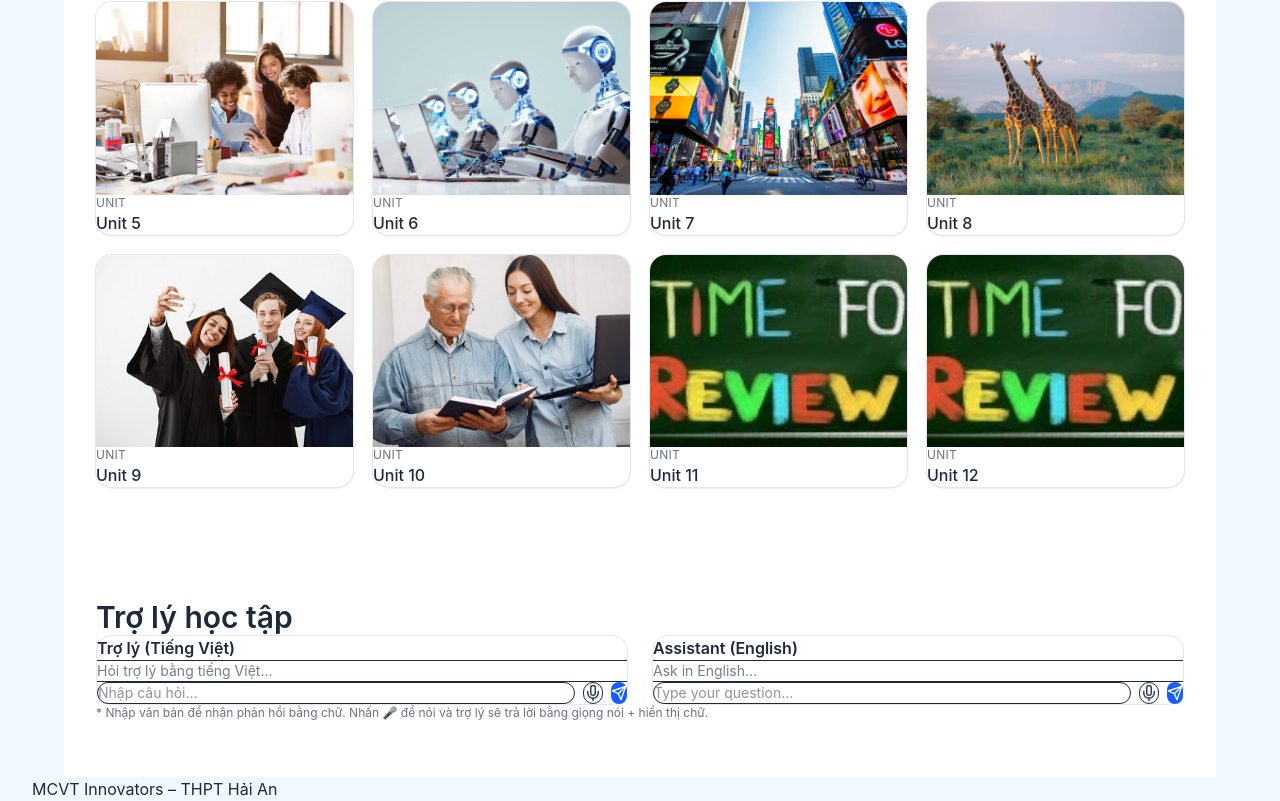
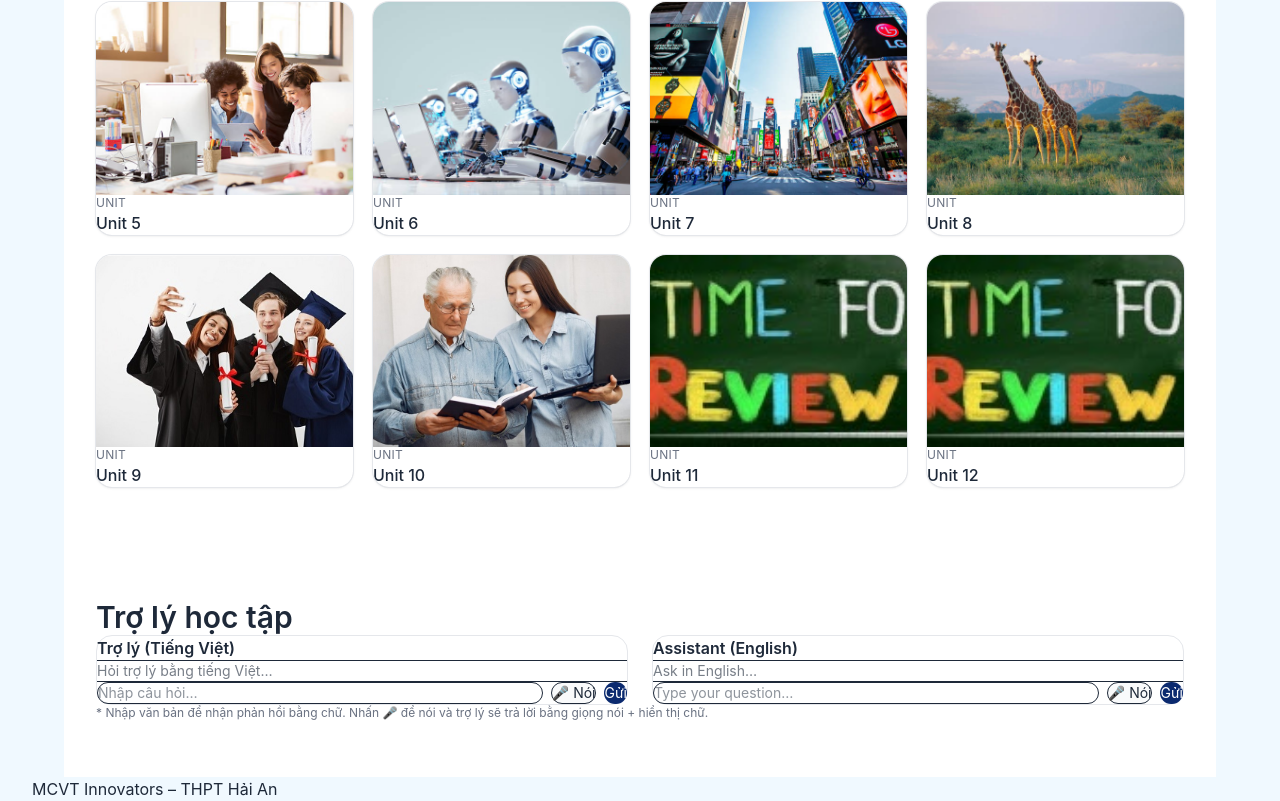
Before and after one commit to Thinit362/my-english-ai, a Next.js app: page /english-12 in a window 1280 px wide. Shown: the part 599-1400 px from the top of the page. Built offline with nearby package versions, Linux system fonts and the light colour scheme.

Commit message:
Update FlashBox.tsx

```diff
--- a/components/FlashBox.tsx
+++ b/components/FlashBox.tsx
@@ -1,9 +1,30 @@
 'use client';
 
-import { useRef, useState } from 'react';
-import { Mic, Send, Volume2, Square } from 'lucide-react';
+import { useRef, useState, useEffect } from 'react';
 
 type Lang = 'vi' | 'en';
+
+type FlashBoxProps = {
+  grade: 10 | 11 | 12;
+  lang: Lang;
+  title: string;
+  endpoint?: string; // ví dụ: '/api/chat'
+  model?: string;    // ví dụ: 'gemini-2.5-flash'
+  aiStyle?: {
+    concise?: boolean;          // ép ngắn gọn
+    maxWords?: number;          // giới hạn số từ
+    pronunciationTips?: boolean;// thêm mẹo phát âm (IPA + trọng âm)
+  };
+  tts?: {
+    enabled?: boolean;                    // bật TTS
+    allowStop?: boolean;                  // hiển thị nút Dừng
+    preferEnglishVoiceForExamples?: boolean; // panel VI: đoạn EN đọc bằng en-US
+    viVoiceHint?: string;                 // gợi ý giọng Việt (vd: 'vi-VN')
+    enVoiceHint?: string;                 // gợi ý giọng Anh (vd: 'en-US')
+    rate?: number;                        // tốc độ đọc
+    pitch?: number;                       // cao độ
+  };
+};
 
 export default function FlashBox({
   grade,
@@ -11,81 +32,159 @@ export default function FlashBox({
   title,
   endpoint = '/api/chat',
   model = 'gemini-2.5-flash',
-}: {
-  grade: 10 | 11 | 12;
-  lang: Lang;
-  title: string;
-  endpoint?: string;
-  model?: string;
-}) {
+  aiStyle,
+  tts,
+}: FlashBoxProps) {
   const [input, setInput] = useState('');
   const [response, setResponse] = useState('');
   const [busy, setBusy] = useState(false);
   const [listening, setListening] = useState(false);
+
   const recognitionRef = useRef<any>(null);
   const ttsUtterRef = useRef<SpeechSynthesisUtterance | null>(null);
 
   const langName = lang === 'vi' ? 'tiếng Việt' : 'English';
-  const ttsLang = lang === 'vi' ? 'vi-VN' : 'en-US';
 
-  // ------------------ GỌI API GEMINI ------------------
+  // ------------------ Helpers ------------------
+
+  // Tạo prompt: với panel VI thì ép ngắn gọn + mẹo phát âm
+  function buildPrompt(userText: string) {
+    if (lang !== 'vi' || !aiStyle?.concise) return userText;
+
+    const max = aiStyle.maxWords ?? 80;
+    const wantPron = !!aiStyle.pronunciationTips;
+
+    const viGuardRail = [
+      `Hãy trả lời bằng TIẾNG VIỆT, rất ngắn gọn (<= ${max} từ), ưu tiên gạch đầu dòng.`,
+      `Tập trung vào học Tiếng Anh THPT hiệu quả (từ vựng/ngữ pháp/nghe-nói/đọc-viết).`,
+      wantPron ? `Thêm 1–2 mẹo phát âm: ghi IPA /.../ và đánh dấu trọng âm (ví dụ: pho'to /ˈfəʊ.təʊ/).` : ``,
+      `Không lan man.`,
+    ].filter(Boolean).join('\n');
+
+    return `${viGuardRail}\n\nCâu hỏi của người dùng: ${userText}`;
+  }
+
   async function callGemini(prompt: string) {
     const res = await fetch(endpoint, {
       method: 'POST',
       headers: { 'Content-Type': 'application/json' },
+      // Route /api/chat của bạn nhận { prompt, model }
       body: JSON.stringify({ prompt, model }),
     });
     if (!res.ok) throw new Error(`API ${res.status}`);
     const data = await res.json();
-    return data.output || data.text || data.result || data.answer || '';
+    // /api/chat trả { output }, fallback cho các route khác nếu bạn dùng chung
+    return data.output || data.answer || data.text || data.result || '';
   }
 
-  // ------------------ GỬI VĂN BẢN ------------------
+  // ------------------ Submit text ------------------
+
   async function handleSubmit(e?: React.FormEvent) {
     e?.preventDefault();
     const q = input.trim();
     if (!q || busy) return;
+
     setBusy(true);
     setResponse('');
     try {
       const sys =
         lang === 'vi'
-          ? `Bạn là trợ lý học tập cho chương trình Tiếng Anh lớp ${grade}.
-             Trả lời NGẮN GỌN (dưới 80 từ) bằng tiếng Việt, có ví dụ nhỏ nếu cần,
-             và thêm 1-2 mẹo phát âm (IPA + trọng âm) cho từ/cụm quan trọng.`
-          : `You are a helpful tutor for English Grade ${grade}.
-             Answer concisely in English with small examples if helpful.`;
+          ? `Bạn là trợ lý học tập cho chương trình Tiếng Anh lớp ${grade}.`
+          : `You are a helpful tutor for English Grade ${grade}.`;
 
-      const text = await callGemini(`${sys}\n\nUser: ${q}`);
+      const prompt = buildPrompt(`${sys}\n\n${q}`);
+      const text = await callGemini(prompt);
       setResponse(text || (lang === 'vi' ? 'Chưa có phản hồi.' : 'No response.'));
     } catch (err: any) {
-      setResponse((lang === 'vi' ? 'Lỗi: ' : 'Error: ') + err.message);
+      setResponse((lang === 'vi' ? 'Lỗi: ' : 'Error: ') + (err?.message || 'Unknown'));
     } finally {
       setBusy(false);
     }
   }
 
+  // ------------------ Voice input (ASR) ------------------
+
+  async function handleVoice() {
+    const SR: any = (window as any).SpeechRecognition || (window as any).webkitSpeechRecognition;
+    if (!SR) {
+      alert(lang === 'vi' ? 'Trình duyệt không hỗ trợ micro.' : 'Micro is not supported.');
+      return;
+    }
+    if (!recognitionRef.current) {
+      const r = new SR();
+      r.lang = lang === 'vi' ? (tts?.viVoiceHint || 'vi-VN') : (tts?.enVoiceHint || 'en-US');
+      r.interimResults = false;
+      r.maxAlternatives = 1;
+
+      r.onresult = async (e: any) => {
+        const transcript = e.results[0][0].transcript || '';
+        setInput(transcript);
+        setListening(false);
+        try {
+          setBusy(true);
+          const sys =
+            lang === 'vi'
+              ? `Bạn là trợ lý học tập cho chương trình Tiếng Anh lớp ${grade}.`
+              : `You are a helpful tutor for English Grade ${grade}.`;
+          const built = buildPrompt(`${sys}\n\n${transcript}`);
+          const text = await callGemini(built);
+          setResponse(text);
+          speak(text); // auto speak khi nhận kết quả từ giọng nói
+        } catch (err: any) {
+          setResponse((lang === 'vi' ? 'Lỗi: ' : 'Error: ') + (err?.message || 'Unknown'));
+        } finally {
+          setBusy(false);
+        }
+      };
+
+      r.onerror = () => setListening(false);
+      r.onend = () => setListening(false);
+      recognitionRef.current = r;
+    }
+
+    if (listening) {
+      recognitionRef.current.stop();
+      setListening(false);
+    } else {
+      recognitionRef.current.start();
+      setListening(true);
+    }
+  }
+
   // ------------------ TTS ------------------
-  function speak(t: string) {
+
+  function speak(text: string) {
+    if (!tts?.enabled || !text) return;
     const synth = window.speechSynthesis;
-    if (!synth || !t) return;
+    if (!synth) return;
 
-    // dừng phát cũ
+    // dừng bất kỳ phát nào đang chạy
     synth.cancel();
-    const utter = new SpeechSynthesisUtterance(t);
 
-    // tự phát hiện text tiếng Anh trong phần tiếng Việt để chọn giọng chuẩn
-    const isEnglishText = /[A-Za-z]/.test(t);
-    utter.lang = isEnglishText ? 'en-US' : ttsLang;
-    utter.rate = 1.0;
-    utter.pitch = 1.0;
+    const u = new SpeechSynthesisUtterance(text);
 
-    // lưu để dừng sau này
-    ttsUtterRef.current = utter;
-    synth.speak(utter);
+    // Chọn voice: với panel VI nếu text có tiếng Anh, ưu tiên en-US
+    const hasLatin = /[A-Za-z]/.test(text);
+    const wantsEN = (lang === 'vi' && tts?.preferEnglishVoiceForExamples && hasLatin) || lang === 'en';
+
+    const voices = synth.getVoices();
+    const hint = wantsEN ? (tts?.enVoiceHint || 'en-US') : (tts?.viVoiceHint || 'vi-VN');
+    const pick =
+      (hint && voices.find((v) => v.lang?.toLowerCase().startsWith(hint.toLowerCase()))) ||
+      voices.find((v) => wantsEN ? v.lang?.startsWith('en') : v.lang?.startsWith('vi')) ||
+      voices[0];
+
+    if (pick) u.voice = pick;
+    u.lang = pick?.lang || (wantsEN ? 'en-US' : 'vi-VN');
+    u.rate = tts?.rate ?? 1.0;
+    u.pitch = tts?.pitch ?? 1.0;
+
+    ttsUtterRef.current = u;
+    synth.speak(u);
   }
 
   function stopSpeak() {
+    if (!tts?.enabled) return;
     const synth = window.speechSynthesis;
     if (!synth) return;
     synth.cancel();
@@ -96,89 +195,61 @@ export default function FlashBox({
     if (response) speak(response);
   }
 
-  // ------------------ GIỌNG NÓI ------------------
-  async function handleVoice() {
-    const SR: any = (window as any).SpeechRecognition || (window as any).webkitSpeechRecognition;
-    if (!SR) {
-      alert(lang === 'vi' ? 'Trình duyệt không hỗ trợ micro.' : 'Micro is not supported.');
-      return;
-    }
-    if (!recognitionRef.current) {
-      const r = new SR();
-      r.lang = ttsLang;
-      r.interimResults = false;
-      r.maxAlternatives = 1;
-      r.onresult = async (e: any) => {
-        const transcript = e.results[0][0].transcript || '';
-        setInput(transcript);
-        setListening(false);
-        try {
-          setBusy(true);
-          const sys =
-            lang === 'vi'
-              ? `Bạn là trợ lý học tập cho chương trình Tiếng Anh lớp ${grade}.
-                 Trả lời NGẮN GỌN (dưới 80 từ) bằng tiếng Việt,
-                 và thêm mẹo phát âm (IPA + trọng âm) cho từ chính.`
-              : `You are a helpful tutor for English Grade ${grade}.
-                 Answer concisely in English with small examples.`;
-          const text = await callGemini(`${sys}\n\nUser (voice): ${transcript}`);
-          setResponse(text);
-          speak(text);
-        } catch (err: any) {
-          setResponse((lang === 'vi' ? 'Lỗi: ' : 'Error: ') + err.message);
-        } finally {
-          setBusy(false);
-        }
-      };
-      r.onerror = () => setListening(false);
-      r.onend = () => setListening(false);
-      recognitionRef.current = r;
-    }
-    if (listening) {
-      recognitionRef.current.stop();
-      setListening(false);
-    } else {
-      recognitionRef.current.start();
-      setListening(true);
-    }
-  }
+  // Một số trình duyệt cần load voices trước
+  useEffect(() => {
+    if (!tts?.enabled) return;
+    const synth = window.speechSynthesis;
+    if (!synth) return;
+    // trigger load voices
+    const timer = setTimeout(() => {
+      synth.getVoices();
+    }, 200);
+    return () => clearTimeout(timer);
+  }, [tts?.enabled]);
 
-  // ------------------ GIAO DIỆN ------------------
+  // ------------------ UI ------------------
+
   return (
     <div className="flex flex-col h-full rounded-2xl border border-gray-200 bg-white">
       {/* Header */}
       <div className="px-4 py-3 border-b flex items-center justify-between">
         <h3 className="font-semibold">{title}</h3>
         <div className="flex gap-2">
-          {response && (
+          {response && tts?.enabled && (
             <>
               <button
                 onClick={replay}
-                className="text-xs px-3 py-1.5 rounded-md border hover:bg-gray-50 flex items-center gap-1"
+                className="text-xs px-3 py-1.5 rounded-md border bg-white hover:bg-gray-50"
                 title={lang === 'vi' ? 'Nghe lại' : 'Replay'}
               >
-                <Volume2 size={16} /> {lang === 'vi' ? 'Nghe lại' : 'Replay'}
+                🔁 {lang === 'vi' ? 'Nghe lại' : 'Replay'}
               </button>
-              <button
-                onClick={stopSpeak}
-                className="text-xs px-3 py-1.5 rounded-md border hover:bg-gray-50 flex items-center gap-1"
-                title={lang === 'vi' ? 'Dừng nói' : 'Stop speaking'}
-              >
-                <Square size={14} /> {lang === 'vi' ? 'Dừng' : 'Stop'}
-              </button>
+              {tts?.allowStop && (
+                <button
+                  onClick={stopSpeak}
+                  className="text-xs px-3 py-1.5 rounded-md border bg-white hover:bg-gray-50"
+                  title={lang === 'vi' ? 'Dừng nói' : 'Stop speaking'}
+                >
+                  ⏹️ {lang === 'vi' ? 'Dừng' : 'Stop'}
+                </button>
+              )}
             </>
           )}
         </div>
       </div>
 
-      {/* Nội dung phản hồi */}
+      {/* Nội dung phản hồi — thêm padding để không sát mép */}
       <div className="flex-1 overflow-y-auto px-5 py-4">
         {busy ? (
-          <div className="text-sm opacity-70">{lang === 'vi' ? 'Đang xử lý…' : 'Processing…'}</div>
+          <div className="text-sm opacity-70">
+            {lang === 'vi' ? 'Đang xử lý…' : 'Processing…'}
+          </div>
         ) : response ? (
           <p className="whitespace-pre-wrap text-sm leading-relaxed">{response}</p>
         ) : (
-          <p className="text-sm opacity-60">{lang === 'vi' ? `Hỏi trợ lý bằng ${langName}…` : `Ask in ${langName}…`}</p>
+          <p className="text-sm opacity-60">
+            {lang === 'vi' ? `Hỏi trợ lý bằng ${langName}…` : `Ask in ${langName}…`}
+          </p>
         )}
       </div>
 
@@ -195,21 +266,19 @@ export default function FlashBox({
           <button
             type="button"
             onClick={handleVoice}
-            className={`rounded-xl px-3 py-2 border text-sm ${
-              listening ? 'bg-red-50 border-red-200' : 'bg-gray-50 hover:bg-gray-100'
-            }`}
+            className={`rounded-xl px-3 py-2 border text-sm ${listening ? 'bg-red-50 border-red-200' : 'bg-gray-50 hover:bg-gray-100'}`}
             title={lang === 'vi' ? 'Nhấn để nói' : 'Tap to speak'}
             disabled={busy}
           >
-            <Mic className={listening ? 'text-red-500' : 'text-gray-700'} size={18} />
+            {listening ? '🎙️ Đang nghe' : '🎤 Nói'}
           </button>
           <button
             type="submit"
-            className="rounded-xl bg-blue-600 hover:bg-blue-700 text-white px-4 py-2 text-sm disabled:opacity-60"
+            className="rounded-xl bg-[var(--navy)] hover:opacity-90 text-white px-4 py-2 text-sm disabled:opacity-60"
             disabled={busy}
             title={lang === 'vi' ? 'Gửi' : 'Send'}
           >
-            <Send size={16} />
+            Gửi
           </button>
         </div>
       </form>
```
